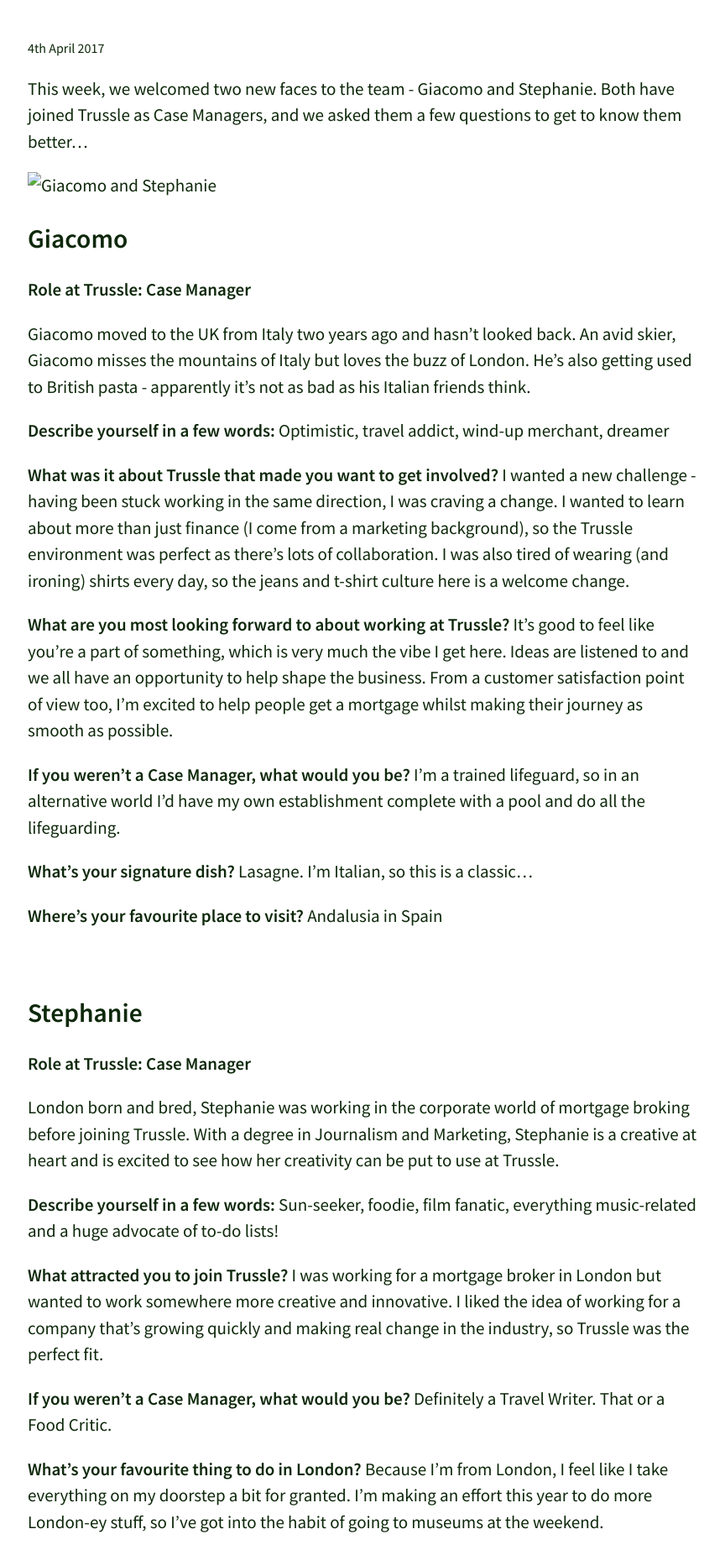
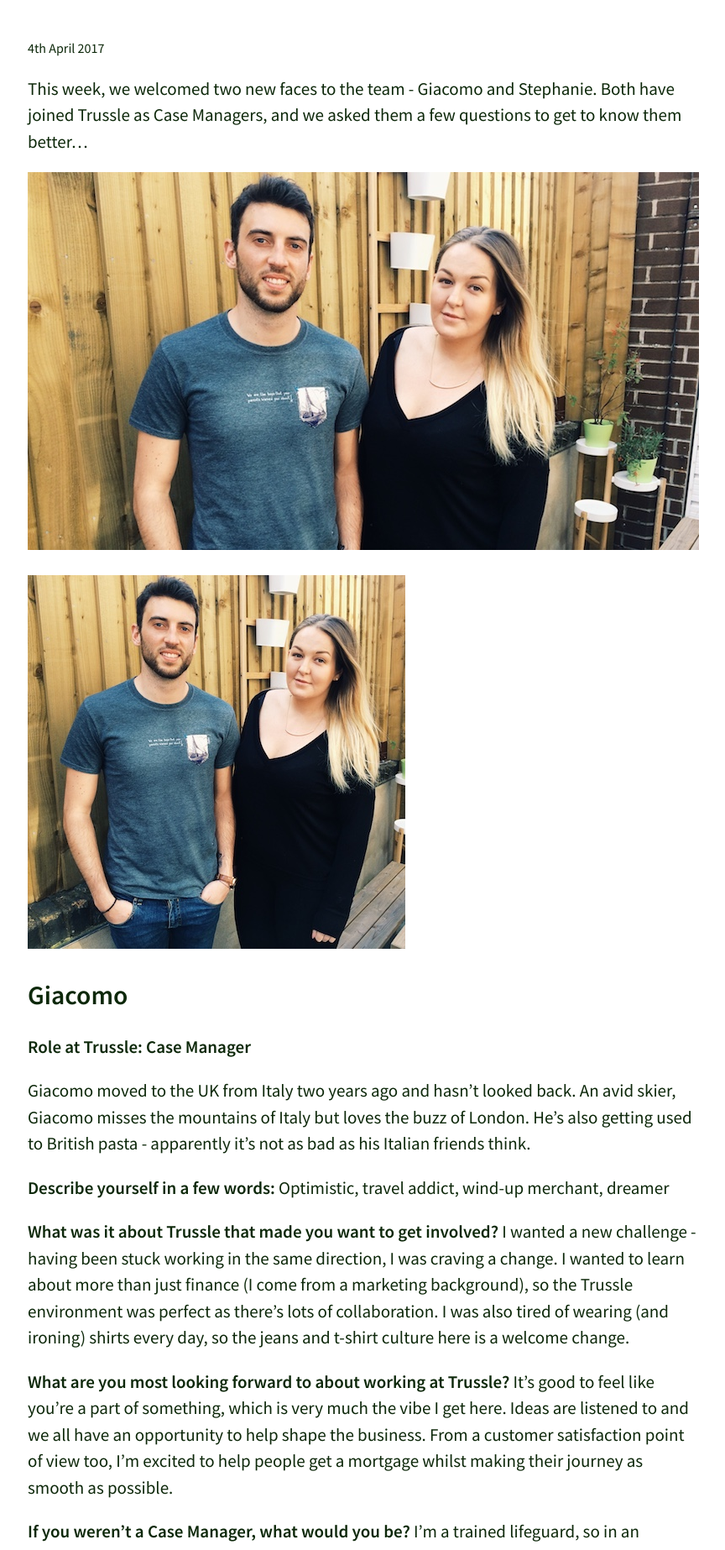
Before and after one commit to olitrussle/blog, a Jekyll site: the page built from _posts/2017-04-04-meet-the-team-giacomo-stephanie.md, in a window 1280 px wide. Shown: the part 456-2302 px from the top of the page at 84% size, without its empty margins (207-1071 px from the left). Built offline with Jekyll 4.4.1, drawn with Linux system fonts in a browser that asks for light colours; comment, search, counter and statistics services are not loaded.

Commit message:
Updated 2017-04-04-meet-the-team-giacomo-stephanie.md

```diff
--- a/_posts/2017-04-04-meet-the-team-giacomo-stephanie.md
+++ b/_posts/2017-04-04-meet-the-team-giacomo-stephanie.md
@@ -11,7 +11,9 @@
 ---
 This week, we welcomed two new faces to the team - Giacomo and Stephanie. Both have joined Trussle as Case Managers, and we asked them a few questions to get to know them better...
 
-![Giacomo and Stephanie]({{site.baseurl}}/_posts/Giacomo and Stephanie blog.jpg)
+![Giacomo and Stephanie]({{site.baseurl}}/images/posts_images/Giacomo and Stephanie blog.jpg)
+
+![giacomo and stephanie thumbnail]({{site.baseurl}}/images/posts_images/G&Sthumbnail.jpg)
 
 ## Giacomo
 **Role at Trussle: Case Manager**
```
